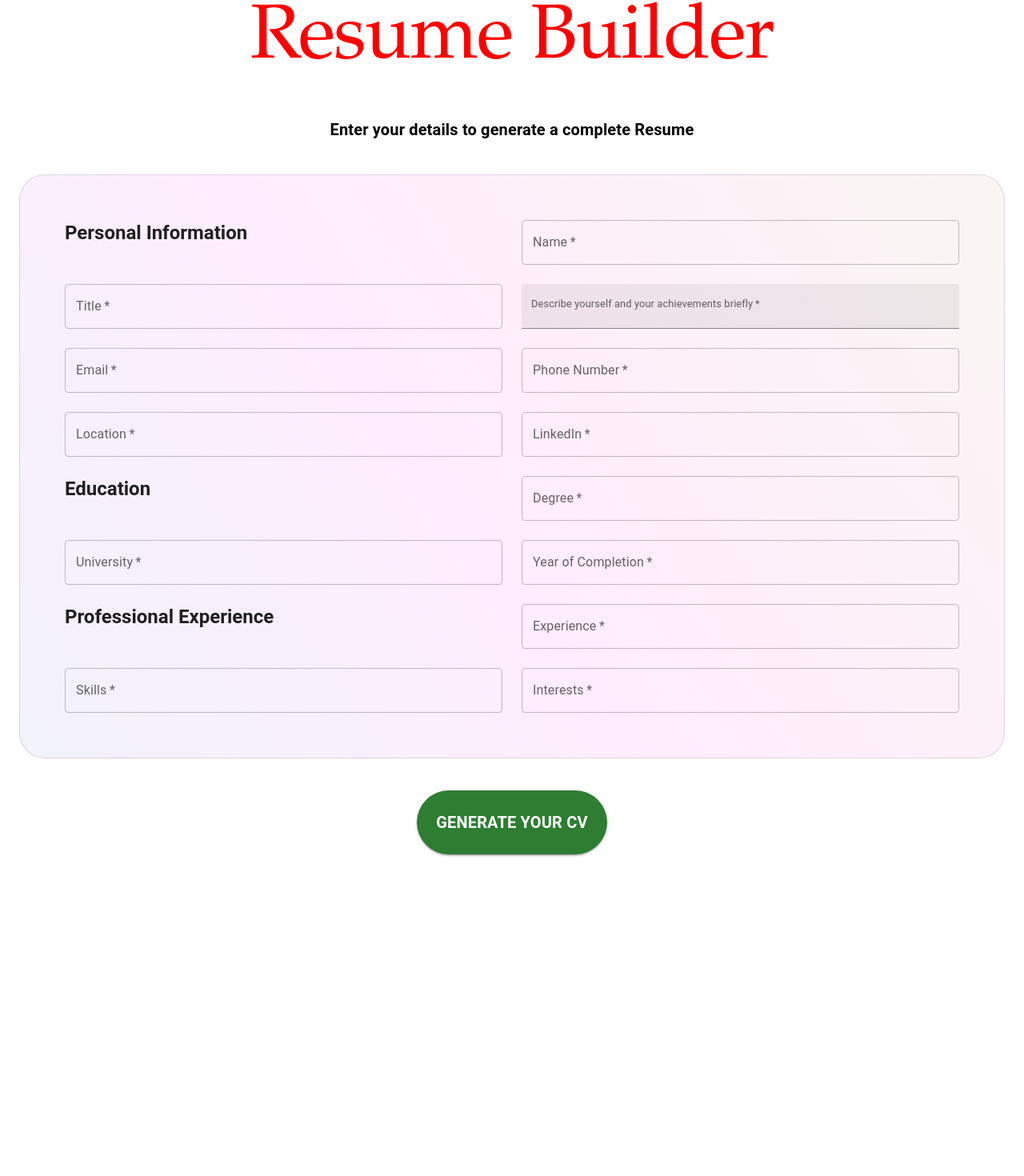
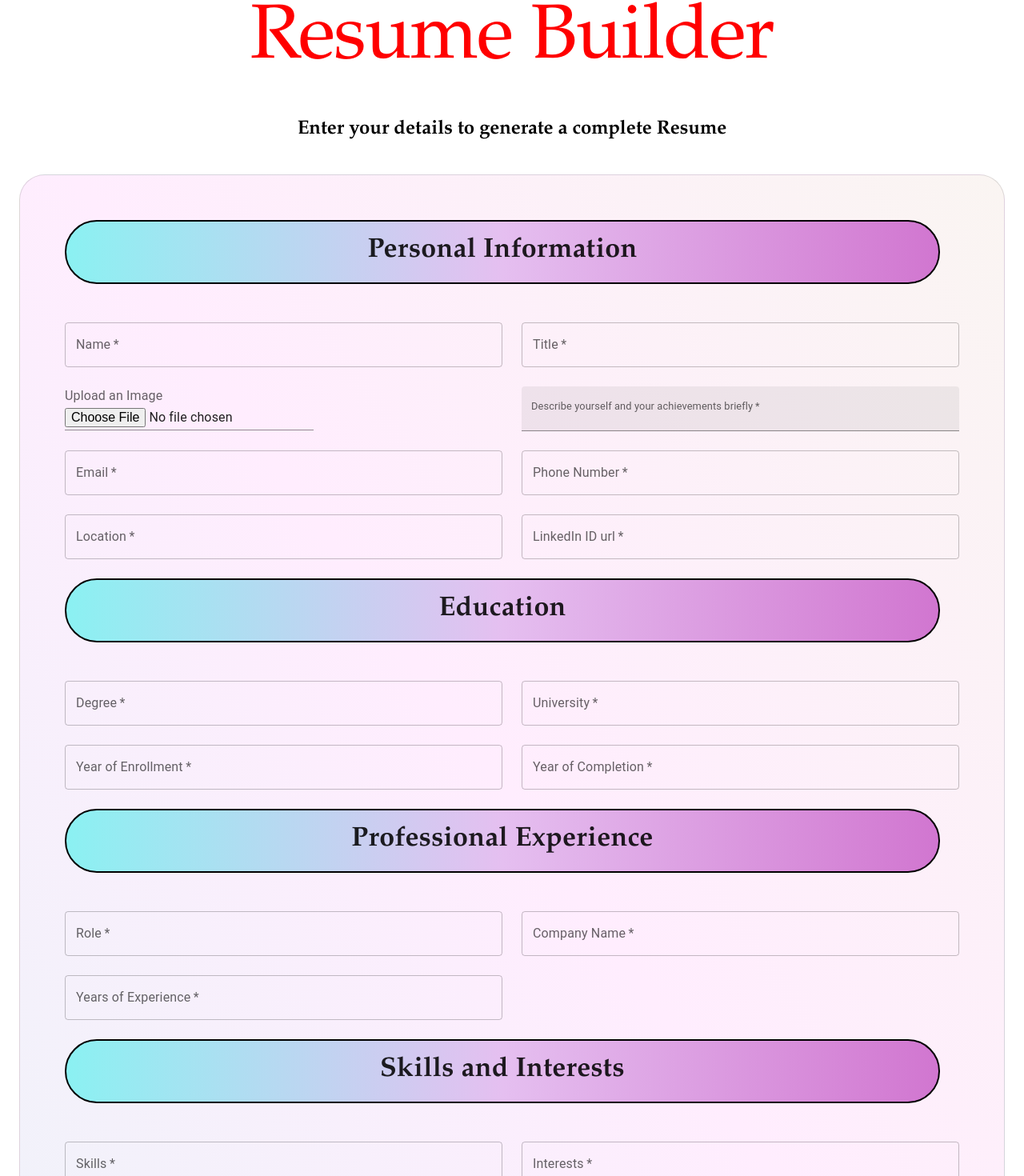
Before and after one commit to Muaz-Ashraf/Resume-Builder, a React (Vite) app: page / in a window 1280 px wide. Shown: the part 30-1500 px from the top of the page at 80% size. Before the commit the page ends 1130 px from the top, so only its background shows below. Built offline with nearby package versions, Linux system fonts and the light colour scheme.

Commit message:
data forwarding to resume route

```diff
--- a/src/Components/InputForm.jsx
+++ b/src/Components/InputForm.jsx
@@ -1,5 +1,15 @@
 import React, { useState } from "react";
-import { Box, Button, Card, Grid, TextField, Typography } from "@mui/material";
+import {
+  Box,
+  Button,
+  Card,
+  FormControlLabel,
+  Grid,
+  Input,
+  InputLabel,
+  TextField,
+  Typography,
+} from "@mui/material";
 import { useNavigate } from "react-router-dom";
 
 const InputForm = () => {
@@ -7,38 +17,84 @@ const InputForm = () => {
   const [title, setTitle] = useState("");
   const [email, setEmail] = useState("");
   const [description, setDescription] = useState("");
+  const [image, setImage] = useState(null);
   const [phone, setPhone] = useState("");
   const [location, setLocation] = useState("");
   const [linkedIn, setLinkedIn] = useState("");
   const [degree, setDegree] = useState("");
   const [university, setUniversity] = useState("");
+  const [yearEnrolled, setYearEnrolled] = useState("");
   const [yearCompleted, setYearCompleted] = useState("");
-  const [experience, setExperience] = useState("");
+  const [role, setRole] = useState("");
+  const [company, setCompany] = useState("");
+  const [yearsCompany, setYearsCompany] = useState("");
   const [skills, setSkills] = useState("");
   const [interests, setInterests] = useState("");
-  const [formData, setFormData] = useState({});
+  const [formData, setFormData] = useState();
   const navigate = useNavigate();
   const labelStyle = { fontSize: "0.8em" };
 
   const submitHandler = (e) => {
+    e.preventDefault();
     const formData = {
       name,
       title,
       email,
       description,
+      image,
       phone,
       location,
       linkedIn,
       degree,
       university,
+      yearEnrolled,
       yearCompleted,
-      experience,
+      role,
+      company,
+      yearsCompany,
       skills,
       interests,
     };
     setFormData(formData);
+    const requiredFields = [
+      "name",
+      "title",
+      "email",
+      "description",
+      "image",
+      "phone",
+      "location",
+      "linkedIn",
+      "degree",
+      "university",
+      "yearEnrolled",
+      "yearCompleted",
+      "role",
+      "company",
+      "yearsCompany",
+      "skills",
+      "interests",
+    ];
+    setFormData(formData);
     navigate("./resume", { state: formData });
+    // const isFormValid = requiredFields.every((field) => formData[field]);
+    // if (isFormValid) {
+    //   setFormData(formData);
+    //   navigate("./resume", { state: formData });
+    // } else {
+    //   alert("Please fill out all required fields.");
+    // }
   };
+
+  const imageHandler = (event) => {
+    const selectedImage = event.target.files[0];
+    const reader = new FileReader();
+    reader.readAsDataURL(selectedImage);
+    reader.onload = () => {
+      setImage(reader.result);
+    };
+  };
+
   return (
     <>
       <Box>
@@ -53,7 +109,15 @@ const InputForm = () => {
         >
           Resume Builder
         </Typography>
-        <Typography variant="h6" fontWeight="bold" textAlign="center" m={5}>
+        <Typography
+          variant="h5"
+          fontWeight="bold"
+          textAlign="center"
+          m={5}
+          sx={{
+            fontFamily: "Palatino",
+          }}
+        >
           Enter your details to generate a complete Resume
         </Typography>
         <Card
@@ -63,8 +127,6 @@ const InputForm = () => {
             display: "flex",
             flexDirection: "column",
 
-            backgroundColor: "white",
-
             borderRadius: "2em",
             margin: 2,
             backgroundColor: "#f1f2fa",
@@ -73,39 +135,64 @@ const InputForm = () => {
           }}
         >
           <Grid container spacing={3} component="form">
-            <Grid item xs={12} sm={6} style={{ order: 1 }}>
-              <Typography variant="h5" fontWeight="bold">
+            <Typography
+              variant="h4"
+              fontWeight="bold"
+              width={"100%"}
+              textAlign="center"
+              m={3}
+              sx={{
+                fontFamily: "Palatino",
+
+                border: "2px black solid",
+                padding: "0.5em",
+                backgroundColor: "#8bf1f2",
+                backgroundImage:
+                  "linear-gradient(90deg, #8bf1f2 0%, #e5bff0 50%, #d176d0 100%)",
+                borderRadius: "2em",
+              }}
+            >
               Personal Information
             </Typography>
-            </Grid>
-            <Grid item xs={12} sm={6} style={{ order: 2 }}>
+
+            <Grid item xs={12} sm={6}>
               <TextField
+                name="name"
                 value={name}
                 variant="outlined"
                 label="Name"
-                size="large"
                 type="text"
                 fullWidth
                 required
                 onChange={(e) => setName(e.target.value)}
               ></TextField>
             </Grid>
-            <Grid item xs={12} sm={6} style={{ order: 3 }}>
+            <Grid item xs={12} sm={6}>
               <TextField
+                name="title"
                 id="title"
                 value={title}
                 variant="outlined"
                 label="Title"
-                size="large"
                 type="text"
                 fullWidth
                 required
                 onChange={(e) => setTitle(e.target.value)}
               ></TextField>
             </Grid>
-            <Grid item xs={12} sm={6} style={{ order: 4 }}>
+            <Grid item xs={12} sm={6}>
+              <InputLabel htmlFor="image">Upload an Image</InputLabel>
+              <Input
+                name="Image"
+                accept="image/*"
+                type="file"
+                id="image"
+                onChange={imageHandler}
+              ></Input>
+            </Grid>
+            <Grid item xs={12} sm={6}>
               <TextField
-                id="description"
+                name="description"
                 value={description}
                 variant="filled"
                 label={"Describe yourself and your achievements briefly"}
@@ -118,9 +205,9 @@ const InputForm = () => {
               ></TextField>
             </Grid>
 
-            <Grid item xs={12} sm={6} style={{ order: 5 }}>
+            <Grid item xs={12} sm={6}>
               <TextField
-                id="email"
+                name="email"
                 value={email}
                 type="email"
                 variant="outlined"
@@ -131,8 +218,9 @@ const InputForm = () => {
               ></TextField>
             </Grid>
 
-            <Grid item xs={12} sm={6} style={{ order: 6 }}>
+            <Grid item xs={12} sm={6}>
               <TextField
+                name="phone"
                 variant="outlined"
                 value={phone}
                 label="Phone Number"
@@ -143,8 +231,9 @@ const InputForm = () => {
               ></TextField>
             </Grid>
 
-            <Grid item xs={12} sm={6} style={{ order: 7 }}>
+            <Grid item xs={12} sm={6}>
               <TextField
+                name="location"
                 variant="outlined"
                 label="Location"
                 value={location}
@@ -155,10 +244,11 @@ const InputForm = () => {
               ></TextField>
             </Grid>
 
-            <Grid item xs={12} sm={6} style={{ order: 8 }}>
+            <Grid item xs={12} sm={6}>
               <TextField
+                name="LinkedIn"
                 variant="outlined"
-                label="LinkedIn"
+                label="LinkedIn ID url"
                 value={linkedIn}
                 type="text"
                 fullWidth
@@ -166,13 +256,28 @@ const InputForm = () => {
                 onChange={(e) => setLinkedIn(e.target.value)}
               ></TextField>
             </Grid>
-            <Grid item xs={12} sm={6} style={{ order: 9 }}>
-              <Typography variant="h5" fontWeight="bold">
+            <Typography
+              variant="h4"
+              fontWeight="bold"
+              width={"100%"}
+              textAlign="center"
+              m={3}
+              sx={{
+                fontFamily: "Palatino",
+
+                border: "2px black solid",
+                padding: "0.5em",
+                backgroundColor: "#8bf1f2",
+                backgroundImage:
+                  "linear-gradient(90deg, #8bf1f2 0%, #e5bff0 50%, #d176d0 100%)",
+                borderRadius: "2em",
+              }}
+            >
               Education
             </Typography>
-            </Grid>
-            <Grid item xs={12} sm={6} style={{ order: 10 }}>
+            <Grid item xs={12} sm>
               <TextField
+                name="degree"
                 variant="outlined"
                 value={degree}
                 label="Degree"
@@ -182,8 +287,9 @@ const InputForm = () => {
                 onChange={(e) => setDegree(e.target.value)}
               ></TextField>
             </Grid>
-            <Grid item xs={12} sm={6} style={{ order: 11 }}>
+            <Grid item xs={12} sm={6}>
               <TextField
+                name="university"
                 variant="outlined"
                 value={university}
                 label="University"
@@ -193,8 +299,21 @@ const InputForm = () => {
                 onChange={(e) => setUniversity(e.target.value)}
               ></TextField>
             </Grid>
-            <Grid item xs={12} sm={6} style={{ order: 12 }}>
+            <Grid item xs={12} sm={6}>
               <TextField
+                name="Year of Enrollment"
+                variant="outlined"
+                value={yearEnrolled}
+                label="Year of Enrollment"
+                type="text"
+                fullWidth
+                required
+                onChange={(e) => setYearEnrolled(e.target.value)}
+              ></TextField>
+            </Grid>
+            <Grid item xs={12} sm={6}>
+              <TextField
+                name="Year of Completion"
                 variant="outlined"
                 value={yearCompleted}
                 label="Year of Completion"
@@ -204,24 +323,83 @@ const InputForm = () => {
                 onChange={(e) => setYearCompleted(e.target.value)}
               ></TextField>
             </Grid>
-            <Grid item xs={12} sm={6} style={{ order: 13 }}>
-              <Typography variant="h5" fontWeight="bold">
+            <Typography
+              variant="h4"
+              fontWeight="bold"
+              width={"100%"}
+              textAlign="center"
+              m={3}
+              sx={{
+                fontFamily: "Palatino",
+
+                border: "2px black solid",
+                padding: "0.5em",
+                backgroundColor: "#8bf1f2",
+                backgroundImage:
+                  "linear-gradient(90deg, #8bf1f2 0%, #e5bff0 50%, #d176d0 100%)",
+                borderRadius: "2em",
+              }}
+            >
               Professional Experience
             </Typography>
-            </Grid>
-            <Grid item xs={12} sm={6} style={{ order: 14 }}>
+            <Grid item xs={12} sm={6}>
               <TextField
-                value={experience}
+                name="Role"
+                value={role}
                 variant="outlined"
-                label="Experience"
+                label="Role"
                 type="text"
                 fullWidth
                 required
-                onChange={(e) => setExperience(e.target.value)}
+                onChange={(e) => setRole(e.target.value)}
               ></TextField>
             </Grid>
-            <Grid item xs={12} sm={6} style={{ order: 15 }}>
+            <Grid item xs={12} sm={6}>
               <TextField
+                name="company"
+                value={company}
+                variant="outlined"
+                label="Company Name"
+                type="text"
+                fullWidth
+                required
+                onChange={(e) => setCompany(e.target.value)}
+              ></TextField>
+            </Grid>
+            <Grid item xs={12} sm={6}>
+              <TextField
+                name="Years"
+                value={yearsCompany}
+                variant="outlined"
+                label="Years of Experience"
+                type="number"
+                fullWidth
+                required
+                onChange={(e) => setYearsCompany(e.target.value)}
+              ></TextField>
+            </Grid>
+            <Typography
+              variant="h4"
+              fontWeight="bold"
+              width={"100%"}
+              textAlign="center"
+              m={3}
+              sx={{
+                fontFamily: "Palatino",
+
+                border: "2px black solid",
+                padding: "0.5em",
+                backgroundColor: "#8bf1f2",
+                backgroundImage:
+                  "linear-gradient(90deg, #8bf1f2 0%, #e5bff0 50%, #d176d0 100%)",
+                borderRadius: "2em",
+              }}
+            >
+              Skills and Interests
+            </Typography>
+            <Grid item xs={12} sm={6}>
+              <TextField
+                name="skills"
                 value={skills}
                 variant="outlined"
                 label="Skills"
@@ -231,8 +409,9 @@ const InputForm = () => {
                 onChange={(e) => setSkills(e.target.value)}
               ></TextField>
             </Grid>
-            <Grid item xs={12} sm={6} style={{ order: 16 }}>
+            <Grid item xs={12} sm={6}>
               <TextField
+                name="interests"
                 value={interests}
                 variant="outlined"
                 label="Interests"
--- a/src/Components/Resume.jsx
+++ b/src/Components/Resume.jsx
@@ -1,25 +1,126 @@
-import { Card, Typography } from "@mui/material";
+import { Card, Grid, Typography, Divider } from "@mui/material";
+import { Box, Stack } from "@mui/system";
 import React from "react";
 import { useLocation } from "react-router-dom";
+import EmailIcon from "@mui/icons-material/Email";
+import PhoneIphoneIcon from "@mui/icons-material/PhoneIphone";
+import LocationOnIcon from "@mui/icons-material/LocationOn";
+import LinkedInIcon from "@mui/icons-material/LinkedIn";
 
 const Resume = () => {
   const location = useLocation();
   const formData = location.state;
   return (
     <>
-      <Typography variant="h1">{formData.name}</Typography>
-      <Typography variant="h1">{formData.title}</Typography>
-      <Typography variant="h1">{formData.description}</Typography>
-      <Typography variant="h1">{formData.email}</Typography>
-      <Typography variant="h1">{formData.phone}</Typography>
-      <Typography variant="h1">{formData.location}</Typography>
-      <Typography variant="h1">{formData.linkedIn}</Typography>
-      <Typography variant="h1">{formData.degree}</Typography>
-      <Typography variant="h1">{formData.university}</Typography>
-      <Typography variant="h1">{formData.yearCompleted}</Typography>
-      <Typography variant="h1">{formData.experience}</Typography>
-      <Typography variant="h1">{formData.skills}</Typography>
-      <Typography variant="h1">{formData.interests}</Typography>
+      <Box mt={5}>
+        <Stack
+          direction="row"
+          divider={<Divider orientation="vertical" flexItem />}
+          justifyContent="center"
+        >
+          <img
+            src={formData.image}
+            style={{
+              height: "200px",
+              width: "200px",
+              borderRadius: "50%",
+
+              marginLeft: "5rem",
+              marginRight: "5rem",
+            }}
+          />
+
+          <Stack ml={5}>
+            <Typography
+              variant="h3"
+              sx={{
+                color: "blue",
+              }}
+              textAlign="left"
+            >
+              {formData.name}
+            </Typography>
+
+            <Typography variant="h5" textAlign="left">
+              {formData.title}
+            </Typography>
+            <Typography variant="body1" textAlign="left" mt={3}>
+              {formData.description}
+            </Typography>
+          </Stack>
+        </Stack>
+        <Stack
+          direction="row"
+          spacing={10}
+          mt={3}
+          justifyContent="space-evenly"
+          bgcolor="royalblue"
+          color="white"
+          p={1}
+        >
+          <Stack
+            direction={"row"}
+            spacing={1}
+            alignItems="center"
+            justifyContent={"flex-start"}
+          >
+            <EmailIcon />
+            <Typography variant="h6">{formData.email}</Typography>
+          </Stack>
+          <Stack
+            direction={"row"}
+            spacing={1}
+            alignItems="center"
+            justifyContent={"flex-start"}
+          >
+            <PhoneIphoneIcon />
+            <Typography variant="h6">{formData.phone}</Typography>
+          </Stack>
+          <Stack
+            direction={"row"}
+            spacing={1}
+            alignItems="center"
+            justifyContent={"flex-start"}
+          >
+            <LocationOnIcon />
+            <Typography variant="h6">{formData.location}</Typography>
+          </Stack>
+          <Stack
+            direction={"row"}
+            spacing={1}
+            alignItems="center"
+            justifyContent={"flex-start"}
+          >
+            <LinkedInIcon />
+            <Typography variant="h6">{formData.linkedIn}</Typography>
+          </Stack>
+        </Stack>
+
+        <Stack mt={3} ml={4}>
+          <Typography variant="h4" fontWeight="bold" mb={3}>
+            EDUCATION
+          </Typography>
+          <Typography variant="h6" fontWeight="bold">
+            {formData.degree}
+          </Typography>
+          <Typography variant="h6">{formData.university}</Typography>
+          <Typography variant="body1">
+            {formData.yearEnrolled} - {formData.yearCompleted}
+          </Typography>
+        </Stack>
+        <Stack mt={10} ml={4}>
+          <Typography variant="h4" fontWeight="bold" mb={3}>
+            WORK EXPERIENCE
+          </Typography>
+          <Typography variant="h6" fontWeight="bold">
+            {formData.role}
+          </Typography>
+          <Typography variant="h6">{formData.company}</Typography>
+          <Typography variant="h6">{formData.yearsCompany} years</Typography>
+        </Stack>
+        <Typography variant="h1">{formData.skills}</Typography>
+        <Typography variant="h1">{formData.interests}</Typography>
+      </Box>
     </>
   );
 };
```
Lines whose indentation alone changed are shown as unchanged.
